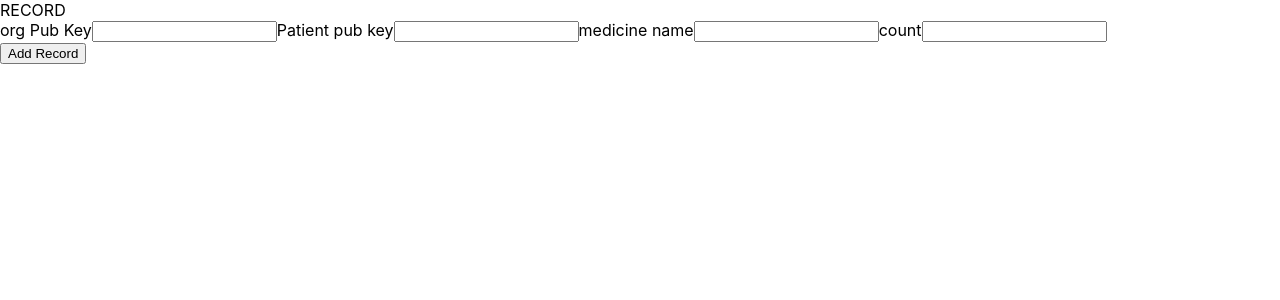
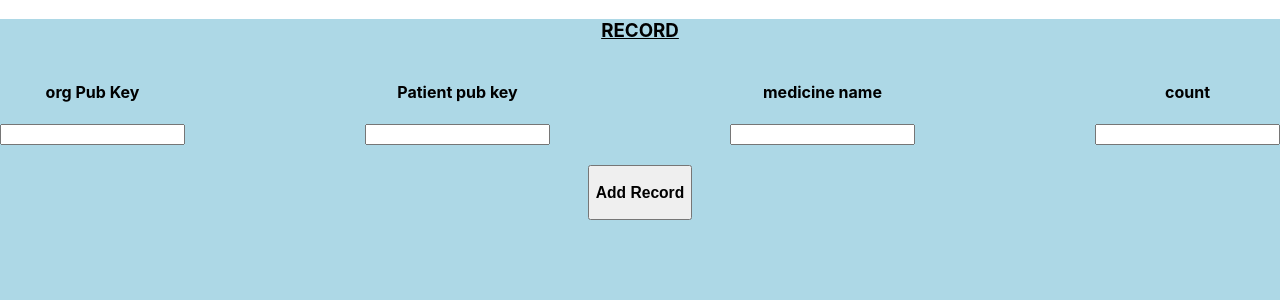
Before and after one commit to VakuTheDaku/De-Vac, a Next.js app: page /supply/add in a window 1280 px wide. Shown: the top 300 px of the page. Built offline with nearby package versions, Linux system fonts and the light colour scheme.

Commit message:
ui change

```diff
--- a/pages/supply/add.js
+++ b/pages/supply/add.js
@@ -1,7 +1,7 @@
 import { useState } from "react";
 
 export default function Add({ getContract }) {
-    const [state, setState]= useState()
+    const [state, setState] = useState()
     function handleChange(evt) {
 
         const value = evt.target.value;
@@ -18,35 +18,48 @@ export default function Add({ getContract }) {
     }
     return (
         <>
-            <div className="min-h-screen">
+            <div className="min-h-screen" style={{ backgroundColor: 'lightblue', textAlign: 'center', height: '100vh' }}>
                 <div className=" p-10">
                     <div className="shadow-lg rounded-md bg-black bg-opacity-25 pt-10 border border-5 border-white rounded-md p-10">
                         <div className="grid place-items-center ">
-                            <div className=" text-white px-5 py-3 mb-3 glass rounded-md border-b-4">
-                                RECORD
+                            <div className=" text-white px-5 py-3 mb-3 glass rounded-md border-b-4"  >
+                                <b><h3><u>RECORD</u></h3></b>
                             </div>
                         </div>
-                        <div className="grid place-items-center gap-3 mt-2">
+                        <div >
+                            <div style={{ display: 'flex', justifyContent: 'space-between', marginBottom:'20px'}}>
+                                <div className="grid place-items-center gap-3 mt-2" >
 
                                     <label className="input-group ">
-                                <span className="label border text-xsm w-1/3">org Pub Key</span>
+                                        <span className="label border text-xsm w-1/3"><h4>org Pub Key</h4></span>
                                         <input required type={"text"} className="bg-black bg-opacity-25 input w-full text-white" name="org" onChange={handleChange} />
                                     </label>
+                                </div>
+                                <div>
                                     <label className="input-group ">
-                                <span className="label border text-xsm w-1/3">Patient pub key</span>
+                                        <span className="label border text-xsm w-1/3"><h4>Patient pub key</h4></span>
                                         <input required type={"text"} className="bg-black bg-opacity-25 input w-full text-white" name="patient" onChange={handleChange} />
                                     </label>
+                                </div>
+                                <div>
                                     <label className="input-group ">
-                                <span className="label border text-xsm w-1/3">medicine name</span>
+                                        <span className="label border text-xsm w-1/3"><h4>medicine name</h4></span>
                                         <input required type={"text"} className="bg-black bg-opacity-25 input w-full text-white" name="medicine" onChange={handleChange} />
                                     </label>
+                                </div>
+                                <div>
                                     <label className="input-group ">
-                                <span className="label border text-xsm w-1/3">count</span>
+                                        <span className="label border text-xsm w-1/3"><h4>count</h4></span>
                                         <input required type={"number"} className="bg-black bg-opacity-25 input w-full text-white" name="count" onChange={handleChange} />
                                     </label>
-                            <div className="flex items-center justify-center mt-4">
-                                <button className="btn glass text-white font-uppercase" onClick={()=> createRecord()}>
-                                    Add Record
+                                </div>
+                            </div>
+
+                            <div className="flex items-center justify-center mt-4"style={{ marginTop:'20px'}}>
+                                <button className="btn glass text-white font-uppercase" onClick={() => createRecord()}>
+                                    <h3>Add Record</h3>
+
+
                                 </button>
                             </div>
                         </div>
```
Also changed, not shown: 1 other file (tests, documents, lock files or other folders). Lines whose indentation alone changed are shown as unchanged.
